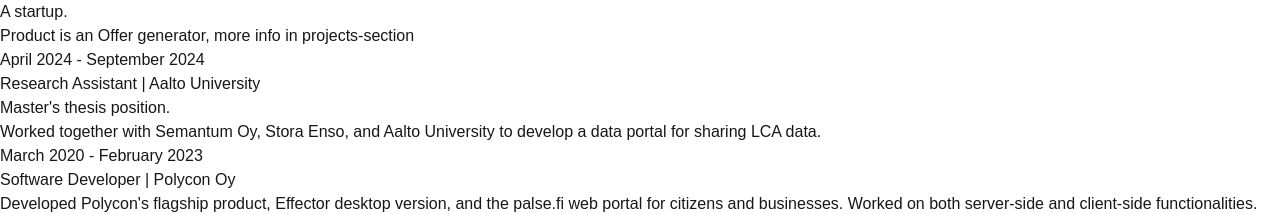
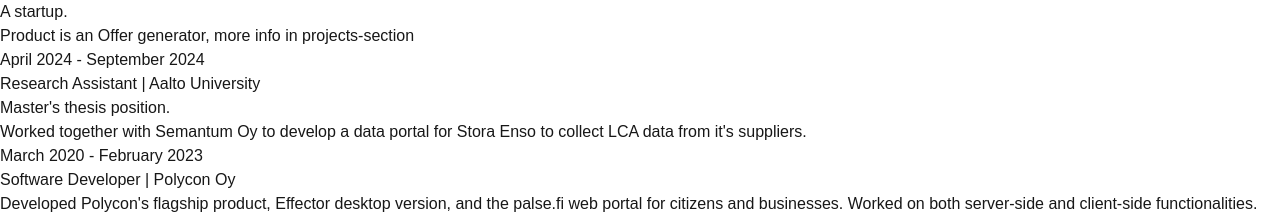
Before and after one commit to strengv1/homepage2, a Next.js app: page / in a window 1280 px wide. Shown: the part 1420-1634 px from the top of the page. Built offline with nearby package versions, Linux system fonts and the light colour scheme.

Commit message:
more wordings

```diff
--- a/src/app/__components/Workexperience.tsx
+++ b/src/app/__components/Workexperience.tsx
@@ -22,7 +22,7 @@
             <p className="text-lg">Research Assistant | Aalto University</p>
             <ul className="list-disc ml-5">
               <li>Master&apos;s thesis position.</li>
-              <li>Worked together with Semantum Oy, Stora Enso, and Aalto University to develop a data portal for sharing LCA data.</li>
+              <li>Worked together with Semantum Oy to develop a data portal for Stora Enso to collect LCA data from it's suppliers.</li>
             </ul>
           </div>
 
```
